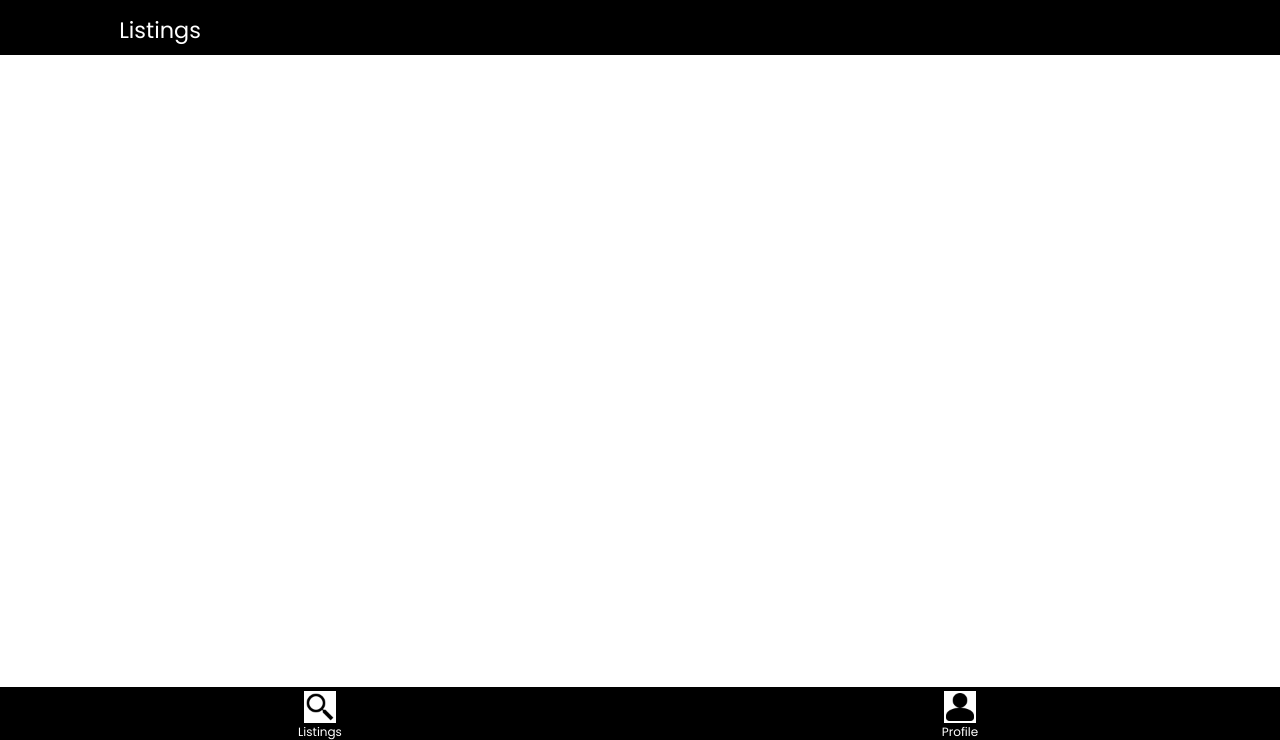
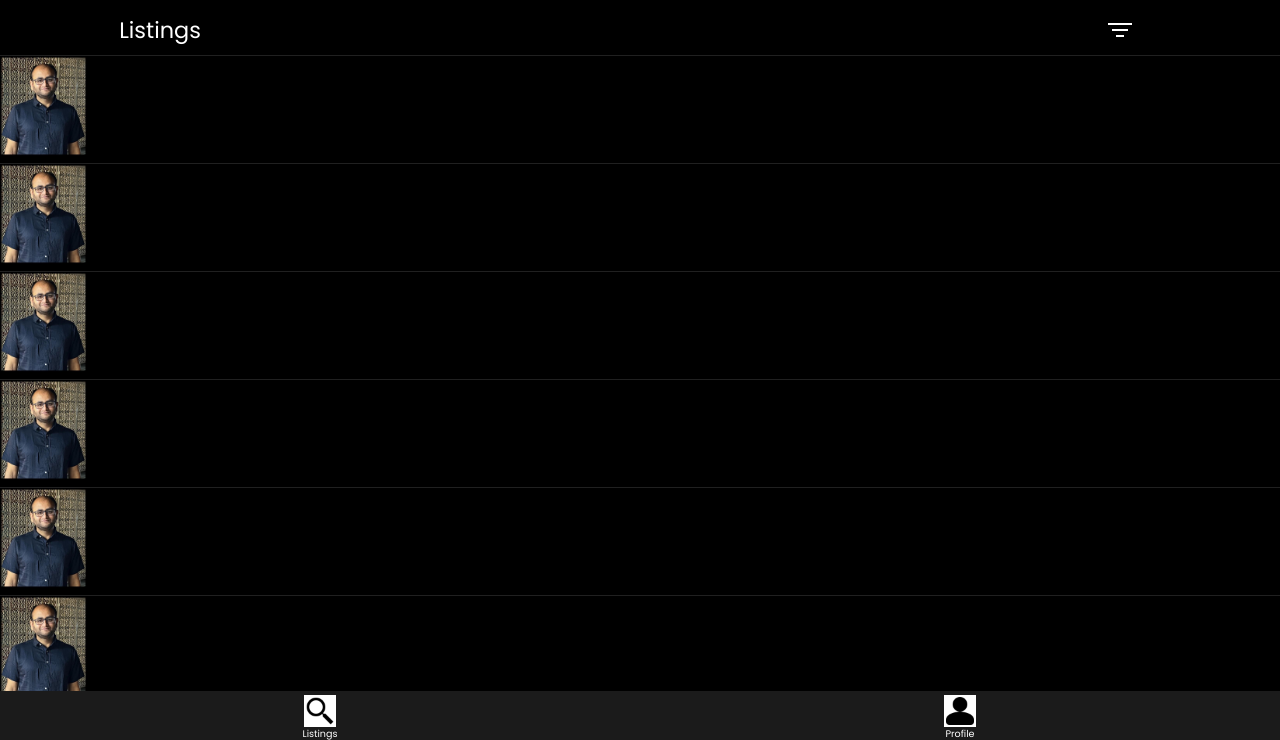
Before and after one commit to Dhiraj1057/Iotate_Project, a plain HTML site: page BrokerConnect/templates/BrokerConnectHome-1.html in a window 1280 px wide. Shown: the part 59-799 px from the top of the page. Drawn offline with Linux system fonts and the light colour scheme.

Commit message:
Updation

```diff
--- a/BrokerConnect/static/css/BrokerConnectHome-1.css
+++ b/BrokerConnect/static/css/BrokerConnectHome-1.css
@@ -73,19 +73,55 @@ body {
     border-radius: 50%;
 }
 
-.BrokerConnect-Filter {
-    height: 1.5rem;
+.BrokerConnect-Nav-filter {
+    display: flex;
+    flex-flow: column;
+    justify-content: center;
+    align-items: center;
+    gap: 4px;
+    cursor: pointer;
+}
+
+.BrokerConnect-Nav-filter-First {
+    border: 1px solid white;
+    width: 1.5rem;
+}
+
+.BrokerConnect-Nav-filter-Second {
+    border: 1px solid white;
+    width: 1rem;
+}
+
+.BrokerConnect-Nav-filter-Third {
+    border: 1px solid white;
+    width: .5rem;
+}
+
+.BrokerConnect-Section {
+    display: flex;
+    flex-flow: column;
+    background-color: black;
+    border-top: 1px solid #80808040;
+}
+
+.BrokerConnect-Housing-data {
+    flex: 0 0 auto;
+    border-bottom: 1px solid #80808040;
+}
+
+.BrokerConnect-Img {
+    height: 100px;
 }
 
 .BrokerConnect-footer {
-    position: fixed;
+    position: sticky;
     bottom: 0;
     width: 100%;
     display: flex;
     padding-top: .25rem;
-    background-color: black;
+    background-color: rgb(27, 27, 27);
     color: white;
-    font-size: .75rem;
+    font-size: .6rem;
 }
 
 .BrokerConnect-footer ul {
--- a/BrokerConnect/templates/BrokerConnectHome-1.html
+++ b/BrokerConnect/templates/BrokerConnectHome-1.html
@@ -22,16 +22,35 @@
         <div>Listings</div>
         <div></div>
         <div></div>
-        <img class="BrokerConnect-Filter" src="../static/image/filter.png" alt="">
+        <div class="BrokerConnect-Nav-filter">
+            <div class="BrokerConnect-Nav-filter-First"></div>
+            <div class=" BrokerConnect-Nav-filter-Second"></div>
+            <div class="BrokerConnect-Nav-filter-Third"></div>
+        </div>
     </nav>
 
-    <!-- <section class="BrokerConnect-Section">
-        <div class="BrokerConnect-Housing-data"></div>
-        <div class="BrokerConnect-Housing-data"></div>
-        <div class="BrokerConnect-Housing-data"></div>
-        <div class="BrokerConnect-Housing-data"></div>
-        <div class="BrokerConnect-Housing-data"></div>
-    </section> -->
+    <section class="BrokerConnect-Section">
+        <div class="BrokerConnect-Housing-data"><img class="BrokerConnect-Img" src="../static/image/Dhiraj.jpg" alt="">
+        </div>
+        <div class="BrokerConnect-Housing-data"><img class="BrokerConnect-Img" src="../static/image/Dhiraj.jpg" alt="">
+        </div>
+        <div class="BrokerConnect-Housing-data"><img class="BrokerConnect-Img" src="../static/image/Dhiraj.jpg" alt="">
+        </div>
+        <div class="BrokerConnect-Housing-data"><img class="BrokerConnect-Img" src="../static/image/Dhiraj.jpg" alt="">
+        </div>
+        <div class="BrokerConnect-Housing-data"><img class="BrokerConnect-Img" src="../static/image/Dhiraj.jpg" alt="">
+        </div>
+        <div class="BrokerConnect-Housing-data"><img class="BrokerConnect-Img" src="../static/image/Dhiraj.jpg" alt="">
+        </div>
+        <div class="BrokerConnect-Housing-data"><img class="BrokerConnect-Img" src="../static/image/Dhiraj.jpg" alt="">
+        </div>
+        <div class="BrokerConnect-Housing-data"><img class="BrokerConnect-Img" src="../static/image/Dhiraj.jpg" alt="">
+        </div>
+        <div class="BrokerConnect-Housing-data"><img class="BrokerConnect-Img" src="../static/image/Dhiraj.jpg" alt="">
+        </div>
+        <div class="BrokerConnect-Housing-data"><img class="BrokerConnect-Img" src="../static/image/Dhiraj.jpg" alt="">
+        </div>
+    </section>
 
     <footer class="BrokerConnect-footer">
         <ul>
```
